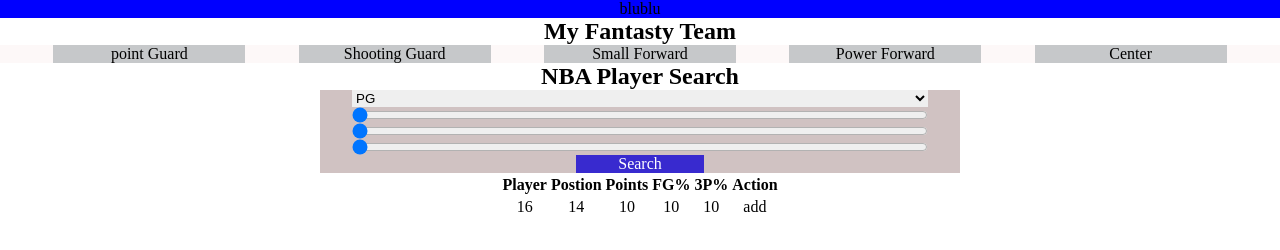
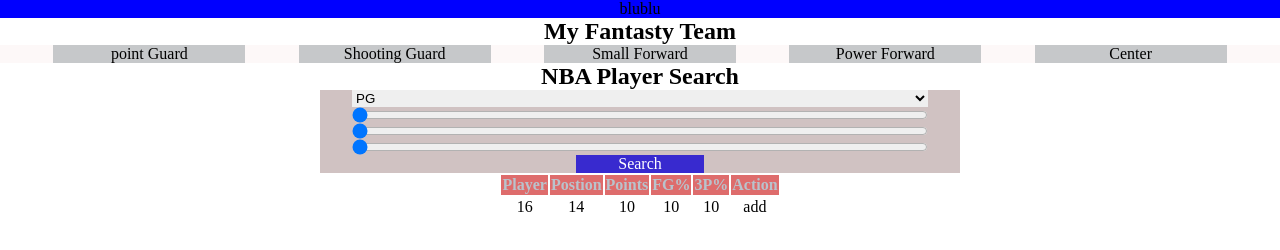
Before and after one commit to roeeLitman/Plaier, a plain HTML site: page index.html in a window 1280 px wide. Drawn offline with Linux system fonts and the light colour scheme.

Commit message:
עיצוב טיפה םחות מזוויע לעמוד

```diff
--- a/style.css
+++ b/style.css
@@ -66,9 +66,13 @@ nav{
 }
 
 table{
-    display: flex;
+    /* display: flex; */
     flex-direction: column;
-    justify-content:space-between ;
-    align-items: center;
-    width: 100%;
+    justify-content: space-between;
+
 }
+
+table tr th{
+    background-color: rgb(222, 108, 108);
+    color: rgb(185, 195, 204);
+}
```
Also changed, not shown: index.html (+1 -1 lines), 1 other file.
